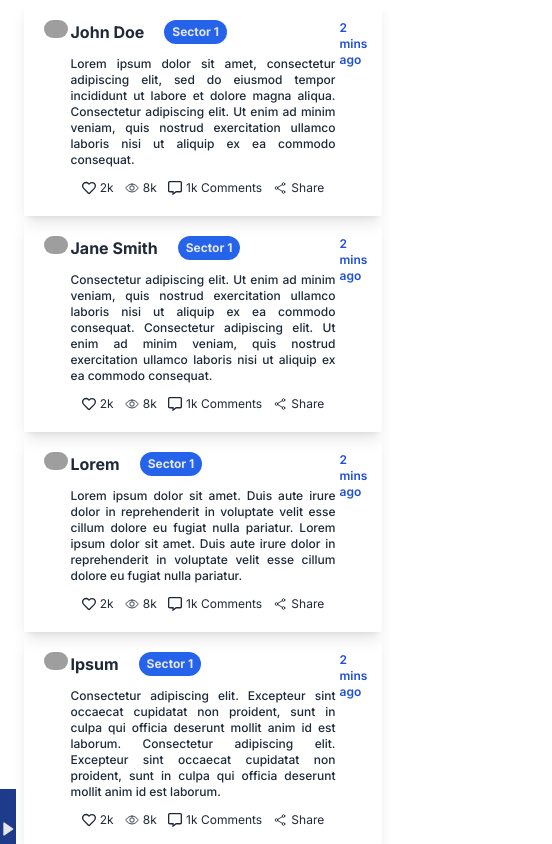
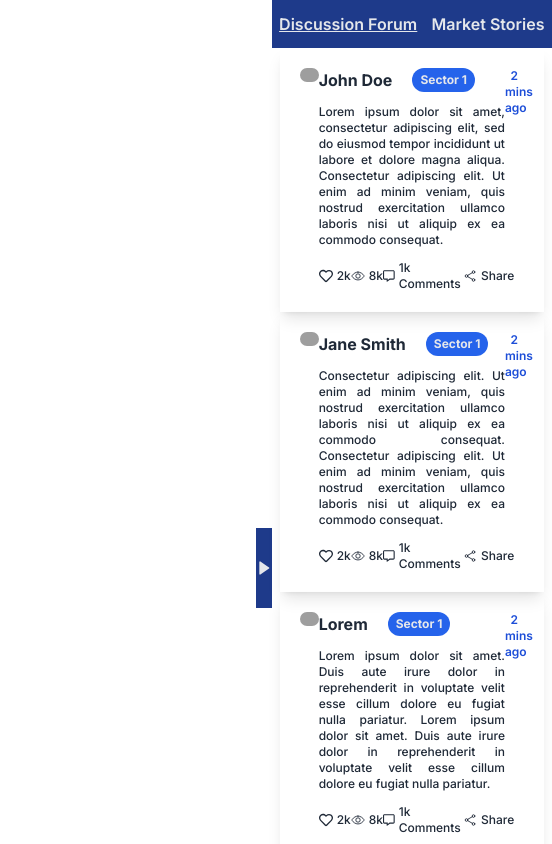
Before and after one commit to 2023afifa/JobTask-2, a Next.js app: page / in a window 390 px wide. Shown: the top 844 px of the page, 552 px wide, since content can reach past the window. Built offline with nearby package versions, Linux system fonts and the light colour scheme; grey boxes are pictures that could not be loaded.

Commit message:
Active button section done

```diff
--- a/src/app/Components/DiscussionForum.js
+++ b/src/app/Components/DiscussionForum.js
@@ -41,7 +41,7 @@ const DiscussionForum = () => {
                             </div>
                         </div>
                         <div className='w-1/12'>
-                            <p className='text-blue-700 text-xs font-semibold ml-1'>2 mins ago</p>
+                            <p className='text-blue-700 text-xs font-semibold text-center'>2 mins ago</p>
                         </div>
                     </div>
                 </div>
--- a/src/app/Components/MainSection.js
+++ b/src/app/Components/MainSection.js
@@ -1,9 +1,42 @@
-import React from 'react';
+import React, { useState } from 'react';
 import DiscussionForum from './DiscussionForum';
 import MarketStories from './MarketStories';
 
 const MainSection = () => {
+    const [activeButton, setActiveButton] = useState('discussion');
+
+    const handleActiveButton = (button) => {
+        setActiveButton(button);
+    };
+
     return (
+
+        <div>
+
+            <div className='block lg:hidden'>
+                <div className="flex justify-around py-3 bg-blue-900 text-gray-200 font-semibold">
+
+                    <button onClick={() => handleActiveButton('discussion')} className={activeButton === 'discussion' ? 'activebutton underline' : 'inactivebutton'}>Discussion Forum</button>
+
+
+                    <button onClick={() => handleActiveButton('market')} className={activeButton === 'market' ? 'activebutton underline' : 'inactivebutton'}>Market Stories</button>
+
+                </div>
+                <div className="font-medium">
+                    {activeButton === "discussion" && (
+                        <div>
+                            <DiscussionForum></DiscussionForum>
+                        </div>
+                    )}
+                    {activeButton === "market" && (
+                        <div>
+                            <MarketStories></MarketStories>
+                        </div>
+                    )}
+                </div>
+            </div>
+
+            <div className='hidden lg:block'>
                 <div className='lg:flex'>
                     <div className='lg:w-3/4'>
                         <div className='hidden lg:block'>
@@ -19,6 +52,10 @@ const MainSection = () => {
                         <MarketStories></MarketStories>
                     </div>
                 </div>
+            </div>
+
+        </div>
+
     );
 };
 
--- a/src/app/page.js
+++ b/src/app/page.js
@@ -18,6 +18,7 @@ const Home = () => {
         <p className='text-gray-200'>Hello User</p>
       </div>
 
+      <div className='hidden lg:block'>
         <div className={`flex-1 transition-all ${isOpen ? 'ml-64' : 'ml-0'} duration-300 ease-in-out`}>
           <div className='flex items-center'>
             <div className='bg-blue-900 h-20'>
@@ -30,6 +31,21 @@ const Home = () => {
         </div>
       </div>
 
+      <div className='block lg:hidden'>
+        <div className={`transition-all ml-0 duration-300 ease-in-out`}>
+          <div className='flex items-center'>
+            <div className='bg-blue-900 h-20 transition-all ml-64 duration-300 ease-in-out'>
+              <button className="w-auto h-20" onClick={toggleSidebar}>
+                <BiSolidRightArrow className='text-gray-200' />
+              </button>
+            </div>
+            <MainSection />
+          </div>
+        </div>
+      </div>
+
+    </div>
+
   );
 };
 
```
Lines whose indentation alone changed are shown as unchanged.
